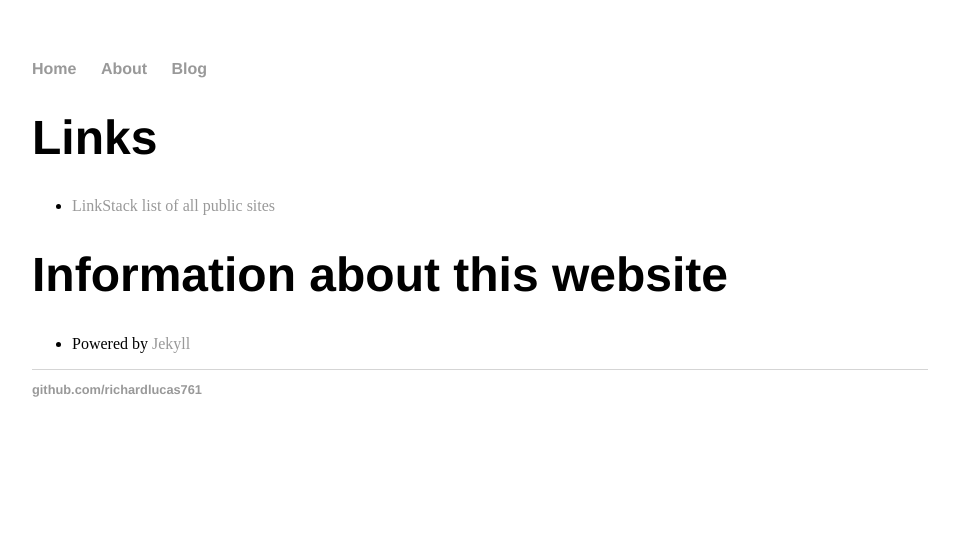
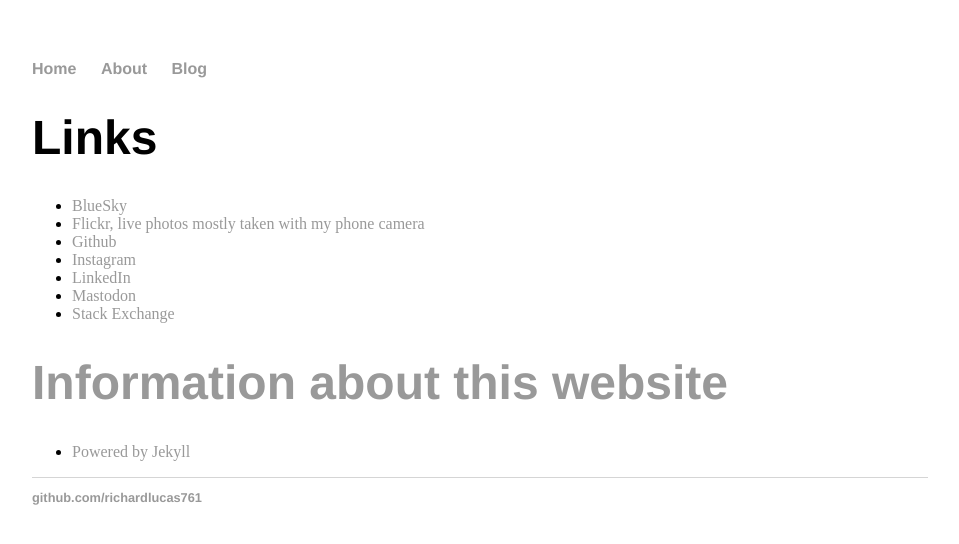
Before and after one commit to richardlucas761/richardlucas761.github.io, a Jekyll site: the page built from about/index.html, in a window 1280 px wide. Shown: the top 544 px of the page, without its empty margins (160-1119 px from the left). Built offline with Jekyll 4.4.1, drawn with Linux system fonts in a browser that asks for light colours; comment, search, counter and statistics services are not loaded.

Commit message:
Update index.html to include links to all public websites

```diff
--- a/about/index.html
+++ b/about/index.html
@@ -8,7 +8,13 @@ description: The personal website for Richard Lucas.
 	<h1>Links</h1>
 
    	<ul class="contacts">
-		<li><a href="https://linksta.cc/@rl761">LinkStack list of all public sites</a></li>
+		<li><a href="https://bsky.app/profile/rl761.bsky.social">BlueSky</li>
+		<li><a href="https://www.flickr.com/photos/196406726@N06/">Flickr, live photos mostly taken with my phone camera</li>
+		<li><a href="https://github.com/richardlucas761">Github</li>
+		<li><a href="https://www.instagram.com/richardlucas761fb">Instagram</li>
+		<li><a href="http://linkedin.com/in/richard-lucas-a5936437">LinkedIn</li>
+		<li><a href="https://social.vivaldi.net/@rl761">Mastodon</li>
+		<li><a href="https://stackexchange.com/users/44824/richard-lucas">Stack Exchange</li>
 	</ul>
 
 	<h1>Information about this website</h1>
```
